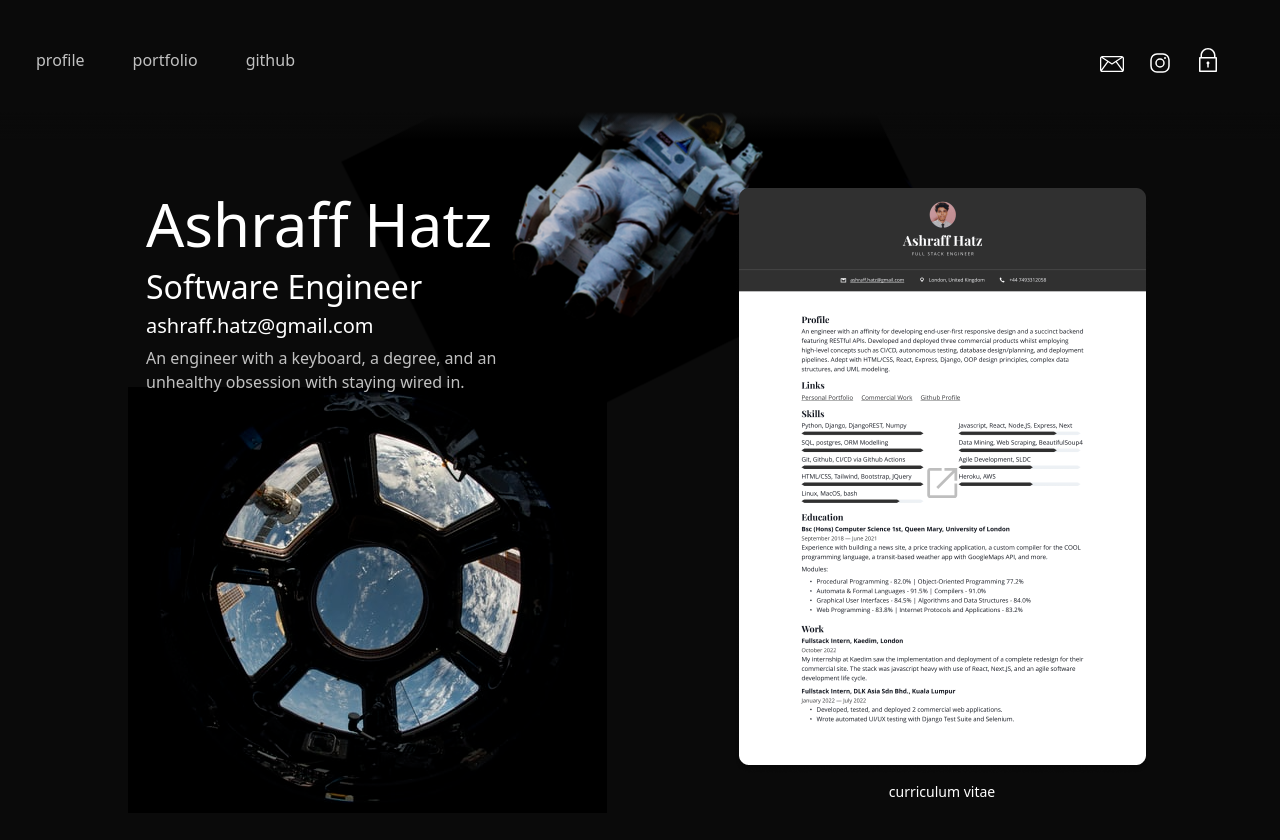
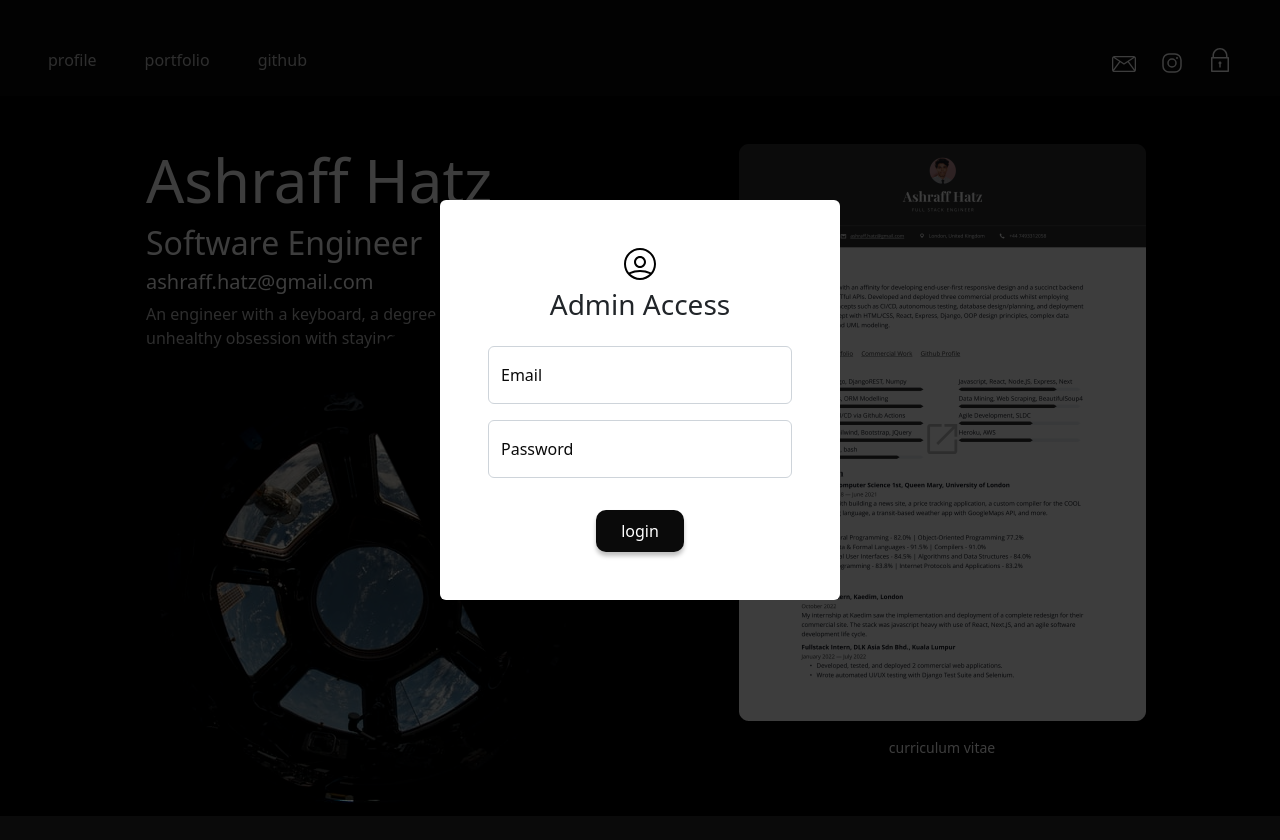
Before and after one commit to First-Derivative/ashhatz, a React (Create React App) app in the folder frontend-2.0/: page / in a window 1280 px wide. Both pictures are taken after a click on the item "admin". Shown: the top 840 px of the page. After the commit the page ends 816 px from the top, so only its background shows below. Built offline with nearby package versions, Linux system fonts and the light colour scheme.

Commit message:
Implement Login component -UI only

```diff
--- a/frontend-2.0/public/index.html
+++ b/frontend-2.0/public/index.html
@@ -31,5 +31,6 @@
       <a href="https://www.flaticon.com/free-icons/eagle" title="eagle icons">Eagle icons created by Freepik - Flaticon</a>
     </div>
     <div id="root"></div>
+    <div id="login-portal"></div>
   </body>
 </html>
--- a/frontend-2.0/src/Homepage.tsx
+++ b/frontend-2.0/src/Homepage.tsx
@@ -18,6 +18,7 @@ function Homepage() {
     <>
       <Navbar />
 
+      <Container fluid={true} className="p-5 h-90vh" id="home-container">
         <div id="space-ship-wrapper">
           <img src={space_small} alt="The Final Frontier" className="img-fluid" />
         </div>
@@ -25,14 +26,12 @@ function Homepage() {
         <div id="astronaut-wrapper">
           <img src={astronaut} alt="The Thinking Man" className="img-fluid" />
         </div>
-
-      <Container fluid={true} className="section p-5">
-        <Row className="justify-content-around ">
+        <Row className="justify-content-around h-100">
 
           {/* Main Content */}
           <Col lg={6}>
-            <div className="d-flex mx-auto" id="id-wrapper">
-              <div className="row-cols-1">
+            <div className="d-flex mx-auto" id="home-profile-wrapper">
+              <div className="row-cols-1" id="z-30">
 
                 <Col>
                   <div className="h1" style={{ fontSize: "60px" }}> Ashraff Hatz</div>
@@ -41,7 +40,9 @@ function Homepage() {
                   <div className="h2"> Software Engineer </div>
                 </Col>
                 <Col>
+                  <a href="mailto:ashraff.hatz@gmail.com">
                     <div className="h5 fw-light"> ashraff.hatz@gmail.com</div>
+                  </a>
                 </Col>
                 <Col>
                   <div className="p text-faded"> An engineer with a keyboard, a degree, and an unhealthy obsession with staying wired in.
@@ -51,8 +52,8 @@ function Homepage() {
             </div>
           </Col>
 
-          <Col className="text-center">
-            <div className="cv-wrapper w-fit-content mx-auto">
+          <Col lg={6} className="text-center z-10">
+            <div className="w-fit-content mx-auto" id="cv-wrapper">
               <figure className="figure">
                 <a href={cv_src} target="_blank" rel="noopener noreferrer">
                   <img src={cv} className="figure-img img-fluid rounded cv-pdf" alt="CV Preview" />
@@ -60,11 +61,8 @@ function Homepage() {
                 </a>
               </figure>
               <div className="cv-overlay">
-                <NewTab
-                />
-                <p>
-                  Open in new tab
-                </p>
+                <NewTab />
+                <p>Open in new tab</p>
               </div>
             </div>
           </Col>
--- a/frontend-2.0/src/assets/styles/global.sass
+++ b/frontend-2.0/src/assets/styles/global.sass
@@ -9,11 +9,15 @@ body
 .ptr
   cursor: pointer
 
-.section
-  height: 100vh !important
-
 .text-faded
   opacity: 0.75
+
+.z-10
+  z-index: 10
+
+a
+  color: inherit
+  text-decoration: none
 
 // SVG Filtering
 $svg-filters-names: ( "white": invert(100%) sepia(96%) saturate(17%) hue-rotate(293deg) brightness(104%) contrast(106%), "black": invert(0%) sepia(2%) saturate(4%) hue-rotate(179deg) brightness(94%) contrast(92%))
@@ -39,7 +43,7 @@ body::-webkit-scrollbar-thumb
 
 // Nav
 
-.custom-nav
+.nav-container
   color: rgba(255, 255, 255, 0.75)
   background: rgb(10,10,10)
   background: linear-gradient(180deg, rgba(10,10,10,1) 0%, rgba(10,10,10,1) 80%, rgba(255,255,255,0) 100%)
@@ -73,55 +77,94 @@ body::-webkit-scrollbar-thumb
       opacity: 0
       transition: all ease-in 300ms
 
+// Login Portal
+
+#modal-wrapper
+  position: fixed
+  top: 0
+  left: 0
+  right: 0
+  bottom: 0
+  background-color: rgba(0,0,0, 0.76)
+  z-index: 1066
+
+#login-container
+  color: #0a0a0a
+  background-color: #fff
+  position: fixed
+  top: 50%
+  left: 50%
+  transform: translate(-50%, -50%)
+  z-index: 1067
+  // width: 325px 13" macbook air
+  width: 400px
+  aspect-ratio: 1/1
+
+  input
+    // max-height: 40px
+    // padding: 4px
+
+  #btn-login
+    color: white
+    background: #0A0A0A
+    box-shadow: 0px 4px 4px rgba(0, 0, 0, 0.25)
+    border-radius: 10px
+    // width: 80px
+    // height: 32px
+    // padding: 0px
+
 // Home Page
 
-#id-wrapper
-  width: 24rem
+#home-container
+  background-color: #000
 
-#space-ship-wrapper
-  z-index: -20
-  position: absolute
-  top: 75%
-  left: 10%
-  transform: translateY(-50%)
+  #space-ship-wrapper
+    z-index: 5
+    position: absolute
+    top: 75%
+    left: 10%
+    transform: translateY(-50%)
 
-#astronaut-wrapper
-  z-index: -10
-  position: absolute
-  top: 25%
-  left: 50%
-  transform: translate(-50%, -50%)
-
-.cv-wrapper
-  position: relative
-  cursor: pointer
-
-  &:hover .cv-pdf
-    filter: blur(1px)
-
-  &:hover .cv-overlay
-    opacity: 1.0
-
-  &:hover .cv-overlay p
-    opacity: 1.0
-
-  .cv-pdf
-    filter: none
-
-  .cv-overlay
-    color: black
+  #astronaut-wrapper
+    z-index: 6
     position: absolute
     top: 50%
     left: 50%
     transform: translate(-50%, -50%)
-    z-index: 20
-    opacity: 0.25
-    transition: all 150ms ease-in
 
-  .cv-overlay p
-    opacity: 0
-    transition: all 150ms ease-in
+  #home-profile-wrapper
+    width: 24rem
+    z-index: 10
 
-  figcaption
-    color: white
-    text-decoration: none
+  #cv-wrapper
+    position: relative
+    cursor: pointer
+
+    &:hover .cv-pdf
+      filter: blur(1px)
+
+    &:hover .cv-overlay
+      opacity: 1.0
+
+    &:hover .cv-overlay p
+      opacity: 1.0
+
+    .figure
+
+      figcaption
+        color: white
+        text-decoration: none
+
+    .cv-overlay
+      color: black
+      position: absolute
+      top: 50%
+      left: 50%
+      transform: translate(-50%, -50%)
+      z-index: 10
+      opacity: 0.25
+      transition: all 150ms ease-in
+
+      p
+        opacity: 0
+        transition: all 150ms ease-in
--- a/frontend-2.0/src/assets/styles/theme.sass
+++ b/frontend-2.0/src/assets/styles/theme.sass
@@ -8,12 +8,14 @@
 $font-sizes: ( 1: 4rem, 2: 3rem, 3: 2.25rem, 4: 2rem, 5: 1.5rem, 6: 1rem)
 
 // Override static object: width from utilities
+$theme-widths: (80: 80%, 90: 90%, fit-content: fit-content)
 $get-utilities-width: map-get($utilities, "width")
-$utilities: map-merge( $utilities, ( "width": map-merge( $get-utilities-width, ( values: map-merge( map-get($get-utilities-width, "values"), (80: 80%, 90: 90%, fit-content: fit-content), ), ), ),))
+$utilities: map-merge( $utilities, ( "width": map-merge( $get-utilities-width, ( values: map-merge( map-get($get-utilities-width, "values"), $theme-widths, ), ), ),))
 
 // Override static object: height from utilities
+$theme-heights: (80: 80%, 90: 90%, 10vh: 10vh, 90vh: 90vh, full: 100vh)
 $get-utilities-height: map-get($utilities, "height")
-$utilities: map-merge( $utilities, ( "height": map-merge( $get-utilities-height, ( values: map-merge( map-get($get-utilities-height, "values"), (80: 80%, 90: 90%, full: 100vh), ), ), ),))
+$utilities: map-merge( $utilities, ( "height": map-merge( $get-utilities-height, ( values: map-merge( map-get($get-utilities-height, "values"), $theme-heights, ), ), ),))
 
 @import "~bootstrap/scss/utilities/api"
 @import "~bootstrap/scss/bootstrap"
--- a/frontend-2.0/src/components/common/Navbar.tsx
+++ b/frontend-2.0/src/components/common/Navbar.tsx
@@ -1,4 +1,5 @@
 import React, { useState } from "react"
+import Login from "../login/Login"
 
 import Container from "react-bootstrap/Container"
 import Row from "react-bootstrap/Row"
@@ -34,8 +35,9 @@ function NavLink({ link }: { link: Link }) {
 
 function Navbar() {
 
+  // State & Data
   const [adminHover, setAdminHover] = useState(false)
-
+  const [openLogin, setOpenLogin] = useState(false)
   const links: Array<Link> = [
     {
       "url": "#profile",
@@ -53,17 +55,22 @@ function Navbar() {
       "new_tag": true
     }
   ]
-
   const iconStyling = {
     width: "24px",
     height: "24px"
   }
 
+  const handleOpenLogin = () => {
+    setOpenLogin(prev => !prev)
+  }
+
   return (
-    <Container fluid={true} className="custom-nav sticky-top p-5">
-      <Row className="w-100 h-100">
+    <>
+      <Login open={openLogin} openHandler={handleOpenLogin} />
+      <Container fluid={true} className="nav-container sticky-top p-5 h-10vh">
+        <Row className="w-100 mx-auto h-100">
           <Col lg={6} className="px-0">
-          <ul className="d-flex flex-row ps-0 gap-5 justify-content-start">
+            <ul className="d-flex flex-row gap-5 ps-0 justify-content-start">
               {links.map((link, index) => {
                 return <NavLink link={link} key={index} />
               })}
@@ -71,17 +78,18 @@ function Navbar() {
           </Col>
 
           <Col lg={6} className="px-0">
-          <ul className="d-flex flex-row ps-0 gap-4 justify-content-end">
+            <ul className="d-flex flex-row gap-4 justify-content-end">
 
-            <li className="navlink-icon">
+              <li className="navlink-icon" id="navlink-icon-email">
                 <EmailIcon
+                  tabIndex={0}
                   className="svg-white ptr"
                   style={{ ...iconStyling, marginTop: "4px" }}
                 />
                 <small> email me </small>
               </li>
 
-            <a href="https://www.instagram.com/ashhhatz/" target="_blank" rel="noopener noreferrer">
+              <a href="https://www.instagram.com/ashhhatz/" target="_blank" rel="noopener noreferrer" id="navlink-icon-instagram">
                 <li className="navlink-icon">
                   <InstagramIcon
                     className="svg-white"
@@ -91,17 +99,21 @@ function Navbar() {
                 </li>
               </a>
 
-            <li className="navlink-icon"
-              onMouseEnter={(e) => setAdminHover((prev) => !prev)}
-              onMouseLeave={(e) => setAdminHover((prev) => !prev)}
+              <li
+                className="navlink-icon" id="navlink-icon-admin"
+                onMouseEnter={e => setAdminHover((prev) => !prev)}
+                onMouseLeave={e => setAdminHover((prev) => !prev)}
+                onClick={e => setOpenLogin((prev) => !prev)}
               >
                 {adminHover ?
                   <UnlockIcon
+                    tabIndex={0}
                     className="svg-white"
                     style={iconStyling}
                   />
                   :
                   <LockIcon
+                    tabIndex={0}
                     className="svg-white"
                     style={iconStyling}
                   />}
@@ -111,6 +123,7 @@ function Navbar() {
           </Col>
         </Row>
       </Container>
+    </>
   )
 }
 
--- /dev/null
+++ b/frontend-2.0/src/components/login/Login.tsx
@@ -0,0 +1,122 @@
+import React, { useState } from 'react'
+import ReactDOM from 'react-dom'
+
+import Container from "react-bootstrap/Container"
+import Row from "react-bootstrap/Row"
+import Col from "react-bootstrap/Col"
+
+import { ReactComponent as User } from "../../assets/svgs/user-circle.svg"
+
+function Login({ open, openHandler }: { open: boolean, openHandler: Function }) {
+
+  // State
+  interface InfoElement {
+    text: String
+    type: String
+  }
+  const portalHook = document.getElementById("login-portal")
+  const def_null = <></>
+  const [infoBar, setInfoBar] = useState<Array<InfoElement>>([])
+  const [formData, setFormData] = useState({
+    "email": "",
+    "password": ""
+  })
+
+  // Login (modal) render handler
+  if (!open) return (def_null)
+
+  // Form input & submission handlers
+  const handleInput = (e: any) => setFormData({
+    ...formData,
+    [e.target.name]: e.target.value
+  })
+
+  const handleEnter = (e: any) => {
+    if (e.key === "Enter") {
+      e.preventDefault();
+      let email_input = document.getElementById("input-email")
+      let password_input = document.getElementById("input-password")
+      if (e.target === email_input) {
+        if (password_input) {
+          password_input.focus()
+        }
+      }
+      else {
+        handleSubmit(e)
+      }
+    }
+  }
+
+  const handleSubmit = (e: any) => {
+    e.preventDefault()
+    setInfoBar([])// Reset infoBar on submit
+    console.log(formData)
+  }
+
+  if (portalHook) {
+    return ReactDOM.createPortal(
+      <>
+        <div id="modal-wrapper" onClick={e => openHandler()} />
+        <Container className="rounded p-5 gap-5 text-center" id="login-container">
+          <Row className="row-cols-1 gap-3">
+            <Col className="gap-5">
+              <User className="mb-2" width={"32px"} height={"32px"} />
+              <div className="h3 fw-light text-dark">
+                Admin Access
+              </div>
+            </Col>
+            <Col>
+              <form className="form-floating">
+                <input
+                  type="email"
+                  name="email"
+                  className="form-control"
+                  id="input-email" placeholder="name@example.com"
+                  onChange={e => handleInput(e)}
+                  onKeyDown={e => handleEnter(e)}
+                />
+                <label htmlFor="input-email">Email</label>
+              </form>
+            </Col>
+            <Col>
+              <form className="form-floating">
+                <input
+                  type="password"
+                  name="password"
+                  className="form-control"
+                  id="input-password" placeholder="name@example.com"
+                  onChange={e => handleInput(e)}
+                  onKeyDown={e => handleEnter(e)}
+                />
+                <label htmlFor="input-password">Password</label>
+              </form>
+            </Col>
+            <Col>
+              {infoBar.map((elem, index) => {
+                return (
+                  <div
+                    className={`ptr alert alert-${elem.type === "success" ? "success" : "danger"} p-1`}
+                    role="alert"
+                    key={index}
+                    onClick={(e) => setInfoBar((prev) => prev.filter((item) => item.text !== elem.text))}
+                  >
+                    {elem.text}
+                  </div>
+                )
+              })}
+            </Col>
+            <Col>
+              <button type="button" className="btn px-4 py-2" id="btn-login" onClick={(e) => handleSubmit(e)}>
+                login
+              </button>
+            </Col>
+          </Row>
+        </Container>
+      </>
+      , portalHook)
+  } else {
+    return def_null
+  }
+}
+
+export default Login
```
Also changed, not shown: 2 other files (tests, documents, lock files or other folders). Lines whose indentation alone changed are shown as unchanged.
